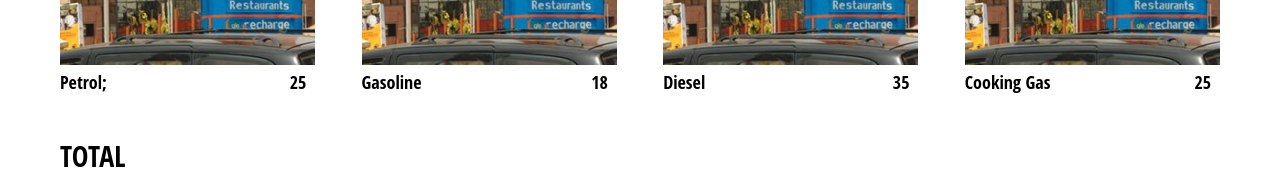
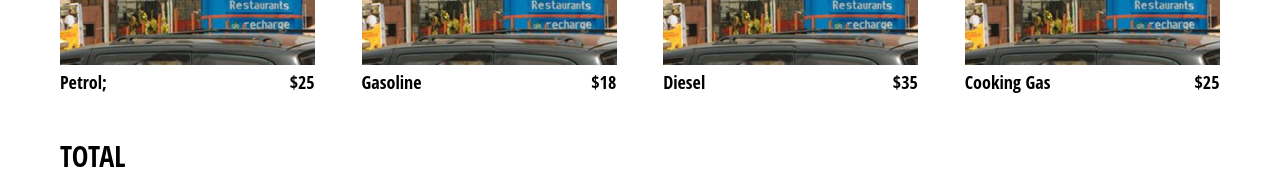
Before and after one commit to bezalel001/tenkobo-f, a React (Create React App) app: page /fuel-station in a window 1280 px wide. Shown: the part 364-533 px from the top of the page. Built offline with nearby package versions, Linux system fonts and the light colour scheme.

Commit message:
change fuel-station page name to shop page

```diff
--- a/src/App.js
+++ b/src/App.js
@@ -3,13 +3,13 @@ import { Route, Switch } from 'react-router-dom';
 import './App.css';
 
 import HomePage from './pages/homepage/hompage.component';
-import FuelStationPage from './pages/fuel-station/fuel-station.component';
+import ShopPage from './pages/shop-page/shop-page.component';
 
 function App() {
 	return (
 		<Switch>
 			<Route exact path='/' component={HomePage} />
-			<Route path='/fuel-station' component={FuelStationPage} />
+			<Route path='/fuel-station' component={ShopPage} />
 		</Switch>
 	);
 }
--- a/src/components/collection-item/collection-item.component.jsx
+++ b/src/components/collection-item/collection-item.component.jsx
@@ -7,7 +7,7 @@ const CollectionItem = ({ id, name, price, imageUrl }) => (
 		<div className='image' style={{ backgroundImage: `url(${imageUrl})` }} />
 		<div className='collection-footer'>
 			<span className='name'>{name}</span>
-			<span className='price'>{price}</span>
+			<span className='price'>${price}</span>
 		</div>
 	</div>
 );
--- a/src/pages/fuel-station/fuel-station.component.jsx
+++ b/src/pages/shop-page/shop-page.component.jsx
@@ -4,7 +4,7 @@ import FUEL_STATION_DATA from './fuel-station.data';
 
 import CollectionPreview from '../../components/collection-preview/collection-preview.component';
 
-class FuelStationPage extends React.Component {
+class ShopPage extends React.Component {
 	constructor(props) {
 		super(props);
 
@@ -25,4 +25,4 @@ class FuelStationPage extends React.Component {
 	}
 }
 
-export default FuelStationPage;
+export default ShopPage;
```
Also changed, not shown: src/pages/shop-page/fuel-station.data.js (renamed from src/pages/fuel-station/fuel-station.data.js), src/pages/shop-page/shop-page.styles.scss (added).
